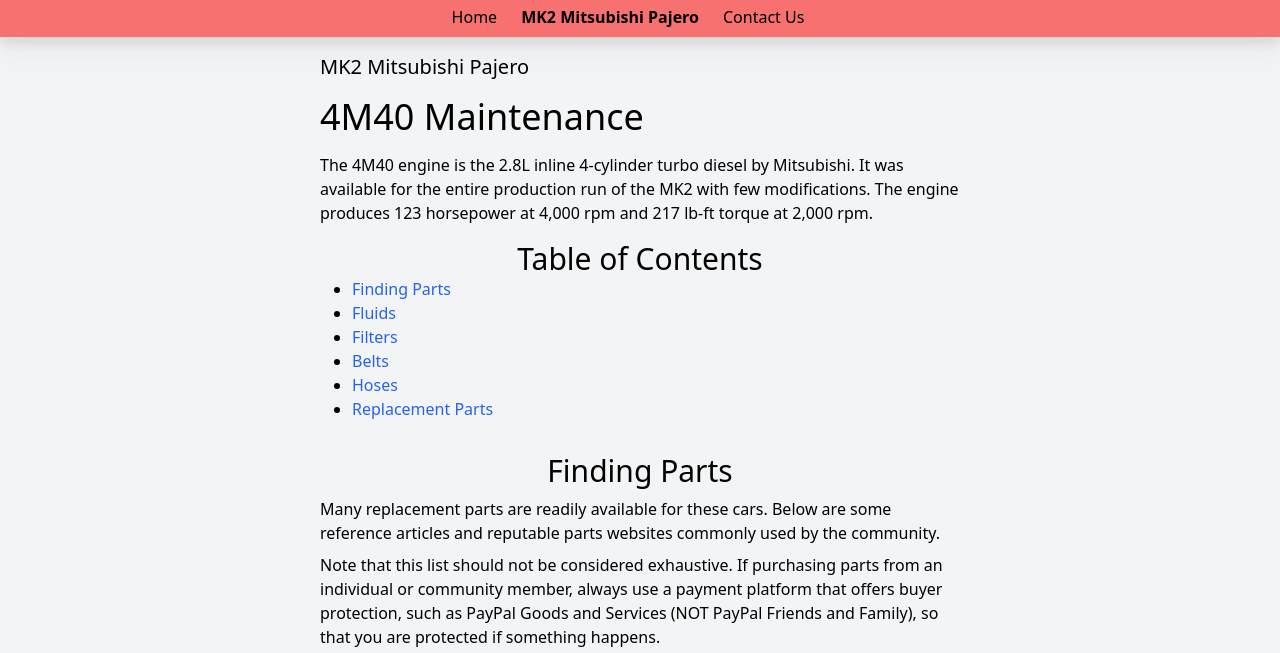
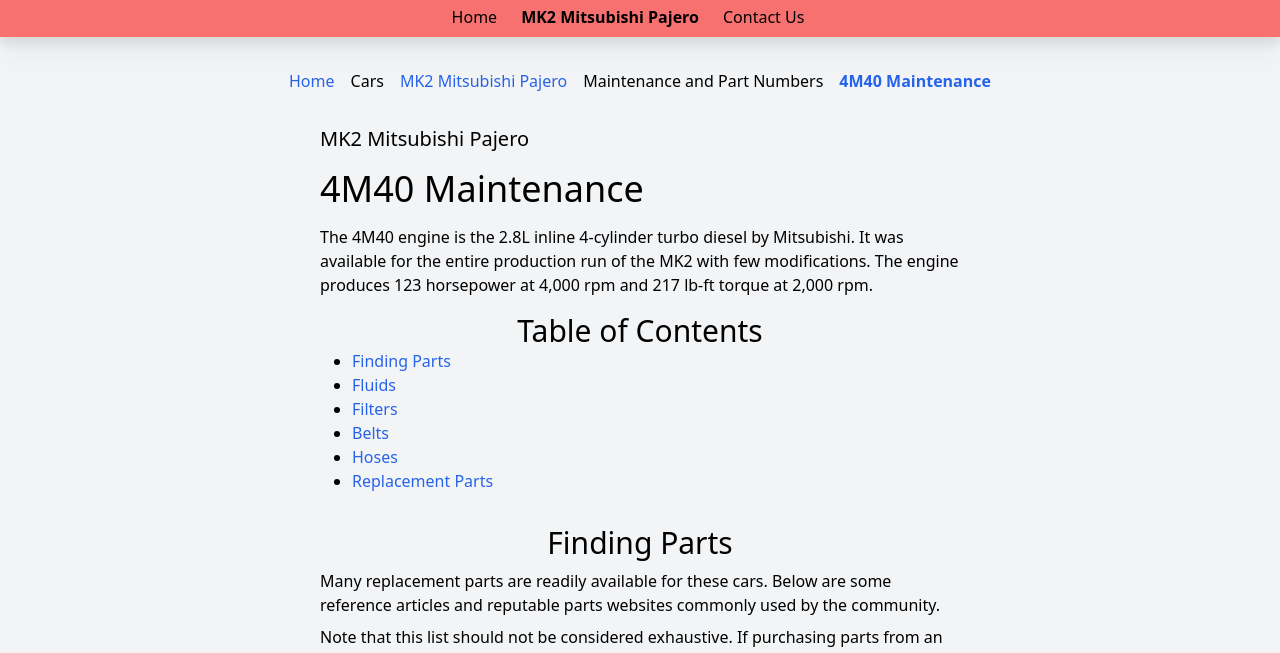
Before and after one commit to kyleratti/JdmDepot, an Astro site: page /cars/mk2-mitsubishi-pajero/maintenance/4m40 in a window 1280 px wide. Shown: the part 123-776 px from the top of the page. Built offline with nearby package versions, Linux system fonts and the light colour scheme; Astro itself is replaced by a stand-in of ours.

Commit message:
feat: breadcrumbs

```diff
--- /dev/null
+++ b/src/components/Navigation/Breadcrumbs.astro
@@ -0,0 +1,21 @@
+---
+export type Breadcrumb = {
+  text: string;
+  href?: string;
+  isActive?: boolean;
+};
+
+export interface Props {
+  crumbs: Array<Breadcrumb>;
+}
+---
+<div class="mx-auto my-8">
+  <ul class="flex justify-center space-x-4">
+    {Astro.props.crumbs.map(({ href, text, isActive }) => (
+      <li class={isActive ? "font-bold" : ""}>
+        {href
+          ? <a class="text-blue-600" href={href}>{text}</a>
+          : <span>{text}</span>}
+      </li>))}
+  </ul>
+</div>
--- a/src/components/Navigation/NavLink.astro
+++ b/src/components/Navigation/NavLink.astro
@@ -1,6 +1,5 @@
 ---
 export interface Props {
-	text: string;
 	relativeUrl: string;
 	exact?: boolean;
 }
--- a/src/pages/cars/mk2-mitsubishi-pajero/maintenance/4m40.astro
+++ b/src/pages/cars/mk2-mitsubishi-pajero/maintenance/4m40.astro
@@ -7,6 +7,7 @@ import { quartsToLiters } from "@util/math";
 import { exhaustivePatternMatch } from "@util/patternMatchUtil";
 import { parse } from "marked";
 import PartWebLink from "../../../../components/PartWebLink.astro";
+import Breadcrumbs, { type Breadcrumb } from "@components/Navigation/Breadcrumbs.astro";
 
 const maintenance: MaintenanceItems = rawMaintenanceItemsYml as unknown as MaintenanceItems;
 
@@ -23,6 +24,14 @@ const hasNotes = {
 	filters: maintenance.filters.some(x => (x.notes?.length ?? 0) > 0),
 	replacementParts: maintenance["replacement-parts"].some(x => (x.notes?.length ?? 0) > 0),
 };
+
+const breadcrumbs: Array<Breadcrumb> = [
+	{ text: "Home", href: "/" },
+	{ text: "Cars" },
+	{ text: "MK2 Mitsubishi Pajero", href: "/cars/mk2-mitsubishi-pajero" },
+	{ text: "Maintenance and Part Numbers" },
+	{ text: "4M40 Maintenance", href: "/cars/mk2-mitsubishi-pajero/maintenance/4m40", isActive: true },
+];
 ---
 <style lang="scss">
 	h2 {
@@ -77,6 +86,8 @@ const hasNotes = {
 	}}
 >
 	<main class="md:container mx-2 lg:mx-auto">
+		<Breadcrumbs crumbs={breadcrumbs} />
+
 		<div class="lg:w-1/2 m-auto sm:mb-8">
 			<div class="text-xl mb-4">MK2 Mitsubishi Pajero</div>
 			<h1 class="text-4xl mb-4">4M40 Maintenance</h1>
```
